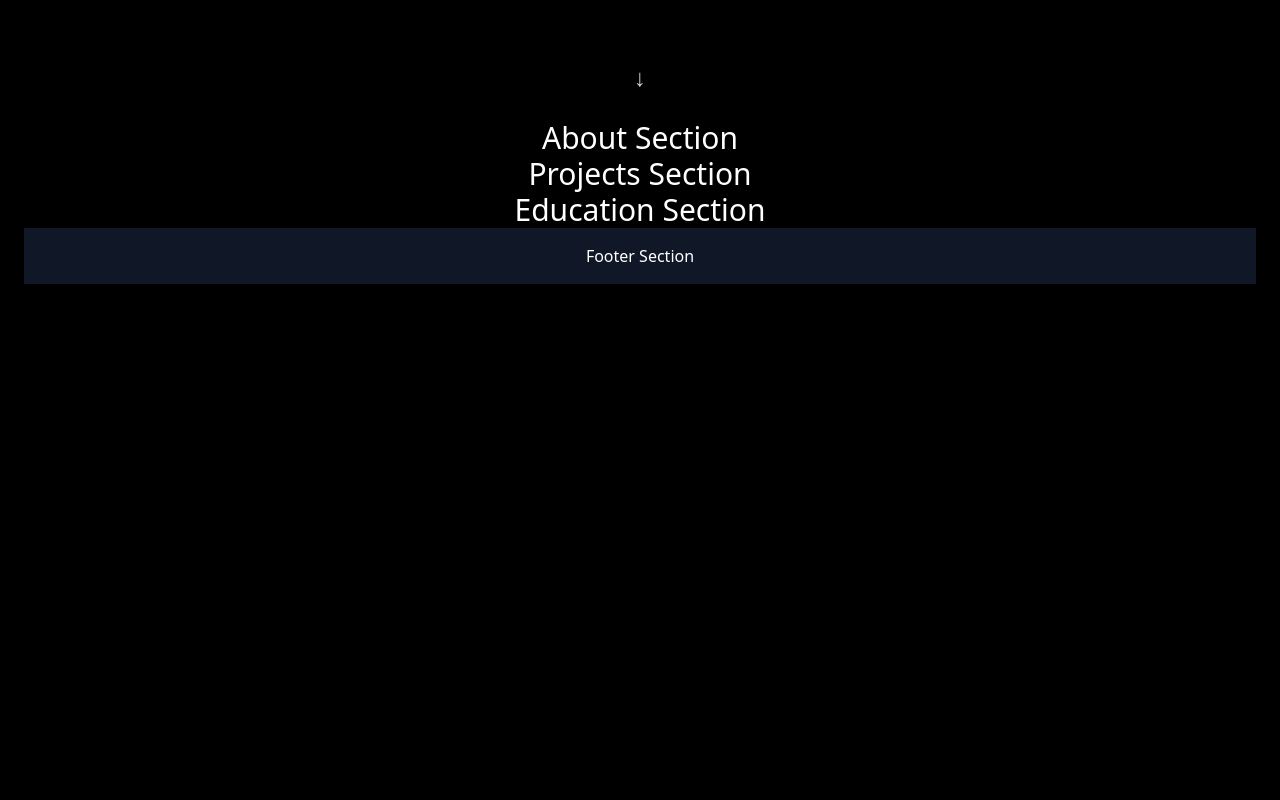
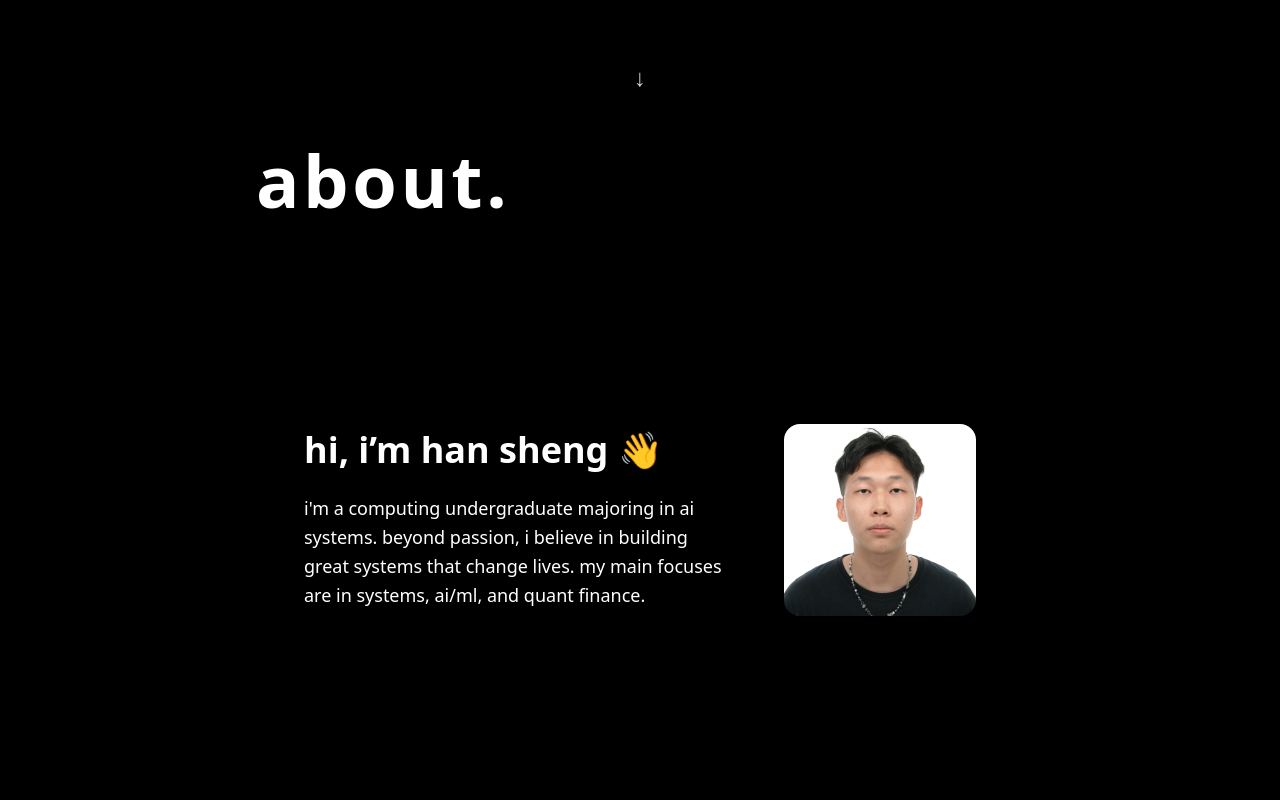
Before and after one commit to Fiyxxx/hs-portfolio, a React (Vite) app: page / in a window 1280 px wide. Shown: the part 680-1480 px from the top of the page. Before the commit the page ends 964 px from the top, so only its background shows below. Built offline with nearby package versions, Linux system fonts and the light colour scheme.

Commit message:
added about section and fixed link scrolling to the other sections [actual]

```diff
--- a/src/components/About.jsx
+++ b/src/components/About.jsx
@@ -1,5 +1,48 @@
+import profilePic from "../assets/pic.jpg";
+
 const About = () => {
-    return <section className="text-center text-3xl">About Section</section>;
-  };
+  return (
+    <section
+      id="about"
+      className="w-full min-h-screen px-6 py-10 flex justify-center relative"
+    >
+      {/* Constrained inner container */}
+      <div className="max-w-2xl w-full flex flex-col md:flex-row items-center justify-between gap-12">
 
-  export default About;
+        {/* Section Title */}
+        <div className="absolute top-6 left-0 w-full flex justify-center">
+          <div className="max-w-screen-md w-full">
+            <h2 className="text-3xl sm:text-7xl text-white font-bold tracking-wider">
+              about.
+            </h2>
+          </div>
+        </div>
+
+        {/* Left: Text Content */}
+        <div className="flex-1.5 text-white">
+          <h3 className="text-3xl sm:text-4xl font-bold mb-6">
+            hi, i’m han sheng <span className="inline-block">👋</span>
+          </h3>
+          <p className="text-base sm:text-lg leading-relaxed max-w-xl">
+            i'm a computing undergraduate majoring in ai systems. beyond passion,
+            i believe in building great systems that change lives. my main focuses are
+            in systems, ai/ml, and quant finance.
+          </p>
+        </div>
+
+        {/* Right: Profile Image */}
+        <div className="flex-1 flex items-center justify-center">
+          <div className="w-48 h-48 rounded-2xl overflow-hidden shadow-lg cursor-pointer transition-transform duration-300 hover:scale-105">
+            <img
+              src={profilePic}
+              alt="Han Sheng"
+              className="w-full h-full object-cover"
+            />
+          </div>
+        </div>
+      </div>
+    </section>
+  );
+};
+
+export default About;
--- a/src/index.css
+++ b/src/index.css
@@ -2,6 +2,7 @@
 
 html {
     scroll-behavior: smooth;
+    scroll-padding-top: 5rem;
 }
 
 .glow {
```
